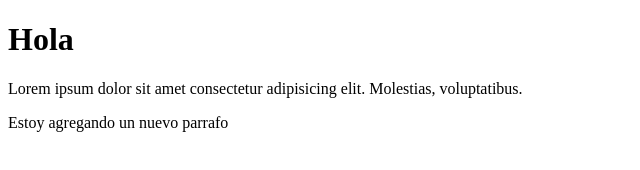
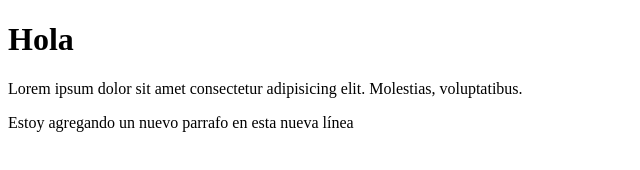
Before and after one commit to javi125-marker/Proyecto_FWEB_U3_PaginaWeb, a plain HTML site: page index.html in a window 1280 px wide. Shown: the whole page, without its empty margins (0-640 px from the left). Drawn offline with Linux system fonts and the light colour scheme.

Commit message:
Agregando una nueva línea de cogido

```diff
--- a/index.html
+++ b/index.html
@@ -15,7 +15,7 @@
         </div>
     </div>
 
-    <p>Estoy agregando un nuevo parrafo</p>
+    <p>Estoy agregando un nuevo parrafo en esta nueva línea</p>
 
 </body>
 </html>
```
